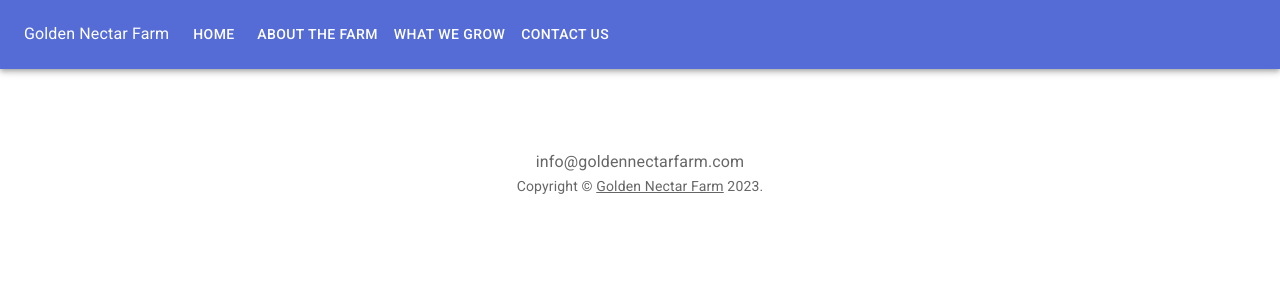
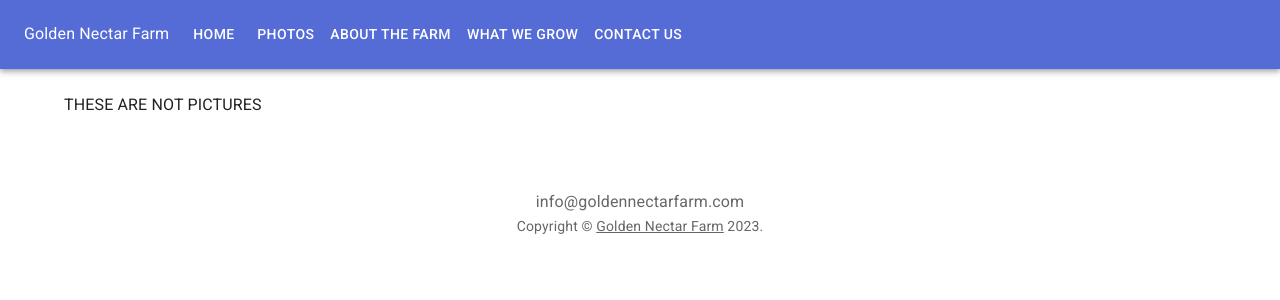
Before and after one commit to tamarmot/goldennectarfarm, a React (Create React App) app in the folder react_mui/create-react-app/: page /Photos in a window 1280 px wide. Shown: the top 300 px of the page. Built offline with nearby package versions, Linux system fonts and the light colour scheme.

Commit message:
added photos stub

```diff
--- a/react_mui/create-react-app/src/App.js
+++ b/react_mui/create-react-app/src/App.js
@@ -8,6 +8,7 @@ import InstagramIcon from '@mui/icons-material/Instagram';
 
 import { Route, Routes } from 'react-router-dom';
 import Home from './pages/Home';
+import Photos from './pages/Photos';
 import About from './pages/About';
 import Contact from './pages/Contact';
 import WhatWeGrow from './pages/WhatWeGrow';
@@ -44,6 +45,7 @@ export default function App() {
       <Container maxWidth="lg">
       <Routes>
         <Route path="/" element={<Home/>}/>
+        <Route path="/Photos" element={<Photos />}/>
         <Route path="/About" element={<About/>}/>
         <Route path="/WhatWeGrow" element={<WhatWeGrow />}/>
         <Route path="/Contact" element={<Contact />}/>
--- a/react_mui/create-react-app/src/components/AppBar.js
+++ b/react_mui/create-react-app/src/components/AppBar.js
@@ -1,14 +1,13 @@
-import { AppBar, Button,  Divider,  Drawer, IconButton,  List,  ListItem,  ListItemIcon,  ListItemText,  Menu, MenuItem, Toolbar, Typography } from "@mui/material";
+import { AppBar, Button,  Divider,  Drawer, IconButton,  List,  ListItem,  ListItemText,  Toolbar, Typography } from "@mui/material";
 import { Box } from "@mui/system";
 import { useState } from "react";
-// import LenneyFace from "./assets/LennyFace.jpeg";
 import MenuIcon from '@mui/icons-material/Menu';
 import CloseIcon from '@mui/icons-material/Close';
 import { styled, useTheme } from '@mui/material/styles';
-import { Air, ListAlt } from "@mui/icons-material";
 import { Link } from "react-router-dom";
 
 const pages = [{name:"Home", path: ""},
+               {name:"Photos", path: "Photos"},
                {name:"About the Farm", path: "About"},
                {name:"What We Grow", path: "WhatWeGrow"},
                {name: "Contact Us", path: "Contact"}];
@@ -48,7 +47,6 @@ function ApplicationBar() {
                     sx={{mr: 2, display: {xs: "none", md: "flex"}}}
                 >
                     Golden Nectar Farm
-                    {/* <img src={LenneyFace} style={{width: 120, height: 40}} alt="LENNY FACE"/> */}
                 </Typography>
                 <Box sx={{flexGrow: 1, display: {xs: "flex", md: "none"}}}>
                 <IconButton
--- /dev/null
+++ b/react_mui/create-react-app/src/pages/Photos.js
@@ -0,0 +1,11 @@
+function Photos() {
+    return (
+      <div>
+       <p>
+       THESE ARE NOT PICTURES
+       </p>
+      </div>
+    );
+  }
+
+  export default Photos;
```
Also changed, not shown: 1 other file (tests, documents, lock files or other folders).
